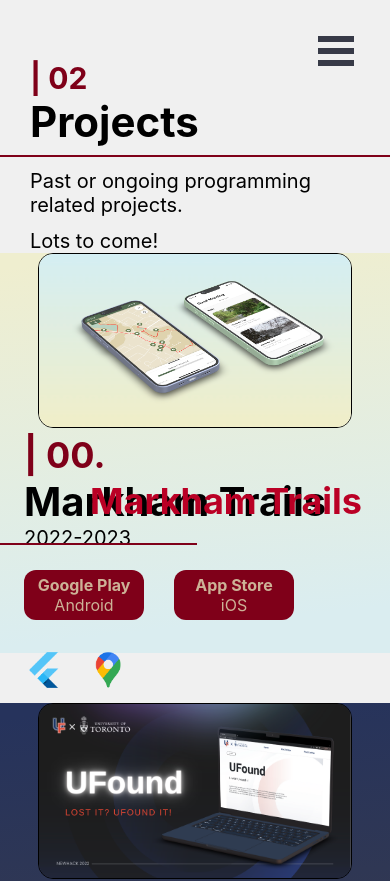
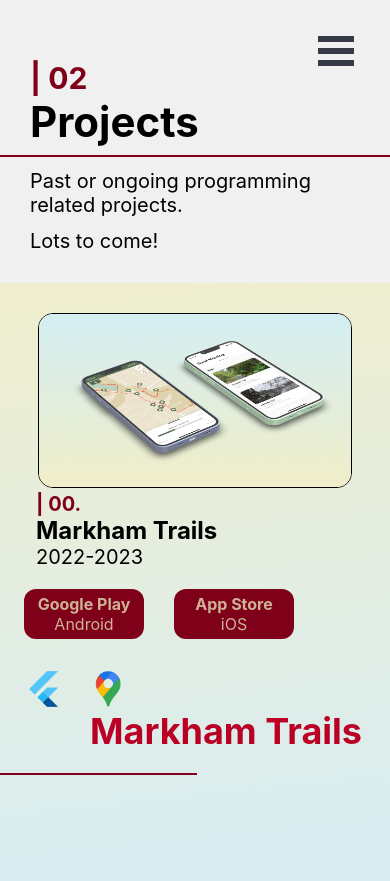
Before and after one commit to sarinali/Personal-Website, a React (Create React App) app: page /projects in a window 390 px wide. Shown: the top 881 px of the page. Built offline with nearby package versions, Linux system fonts and the light colour scheme.

Commit message:
mobile formatting

```diff
--- a/src/components/ProjectContainer.js
+++ b/src/components/ProjectContainerDesktop.js
@@ -2,9 +2,10 @@
 import styled from "styled-components";
 import { Tooltip as ReactTooltip } from "react-tooltip";
 import "react-tooltip/dist/react-tooltip.css";
+import React from 'react'
 
 
-function ProjectContainer({
+function ProjectContainerDesktop({
   sourceImage,
   projectName,
   projectIndex,
@@ -16,8 +17,17 @@
   isDark,
   textWidth
 }) {
+  const [width, setWidth] = React.useState(window.innerWidth);
+  const breakpoint = 760;
+  React.useEffect(() => {
+    /* Inside of a "useEffect" hook add an event listener that updates
+       the "width" state variable when the window size changes */
+    window.addEventListener("resize", () => setWidth(window.innerWidth));
+    return () => window.removeEventListener("resize", window.handleWindowResize);
+  }, []);
+
   const Wrapper = styled.div`
-    height: 400px;
+    height: ${width > breakpoint ? '400px' : '600px'};
     width: 100%;
     display: flex;
     justify-content: center;
@@ -27,11 +37,12 @@
     margin-bottom: 50px;
     @media (max-width: 760px) {
       display: block;
+      margin-top: 30px;
     }
   `;
 
   const Title = styled.div`
-    font-size: 40px;
+    font-size: ${width > breakpoint ? '40px' : '24px'};
     color: ${isDark ? "white" : "black"};
     font-weight: bold;
   `;
@@ -42,7 +53,8 @@
   `
 
   const Index = styled.div`
-    font-size: 36px;
+    ${'' /* font-size: 36px; */}
+    font-size: ${width > breakpoint ? '36px' : '20px'};
     font-weight: bold;
     color: ${isDark ? "#DE4736" : "#7F0019"};
   `;
@@ -52,25 +64,10 @@
 
   `;
 
-//   const ProjectDescription = styled.div`
-//     display: flex;
-//     justify-content: center;
-//     align-items: center;
-//     ${'' /* width: 350px; */}
-//     width: ${textWidth}
-//   `;
 
-  console.log(isDark)
   return (
+
     <Wrapper>
-      {/* <div className='poop'>
-                <div className='project-image-container'>
-
-                    <img src={sourceImage} alt='' className='project-image' id='image'></img>
-                </div>
-                    <div className='image-hover'></div>
-
-            </div> */}
       <div class="projectimage-container">
         <div class="project-image">
           <img
@@ -84,6 +81,7 @@
         <div className="overlay" id="a">
           <div className="project-description">{description}</div>
         </div>
+        {/* after 760 px make sure to take render somewhere else  */}
       <div className="project-title-display" id="b">
         <div>{projectName}</div>
       </div>
@@ -137,4 +135,4 @@
   );
 }
 
-export default ProjectContainer;
+export default ProjectContainerDesktop;
--- /dev/null
+++ b/src/components/ProjectContainerMobile.js
@@ -0,0 +1,7 @@
+function ProjectContainerMobile() {
+    return (
+        <div></div>
+    )
+}
+
+export default ProjectContainerMobile;
--- a/src/components/TopBar.js
+++ b/src/components/TopBar.js
@@ -12,7 +12,7 @@
     window.addEventListener("resize", () => setWidth(window.innerWidth));
     return () => window.removeEventListener("resize", window.handleWindowResize);
   }, []);
-  width > breakpoint ? console.log('greater than 760') : console.log('less than 760')
+  // width > breakpoint ? console.log('greater than 760') : console.log('less than 760')
   // }
   return width < breakpoint ? <TopBarMobile /> : <TopBarDesktop />;
 
--- a/src/css/projects.css
+++ b/src/css/projects.css
@@ -48,6 +48,9 @@
 
 
 .overlay:hover {
+    /* @media (max-width: 760px) {
+        opacity: 0;
+    } */
     opacity: 0.75;
 }
 
@@ -77,7 +80,7 @@
     display: flex;
     justify-content: center;
     align-items: center;
-    width: 350px;
+    width: 300px;
 }
 
 .project-detail {
@@ -187,4 +190,20 @@
         /* margin-left: 20%;
         margin-right: 20%; */
     }
+
+    .overlay:hover {
+        opacity: 0;
+    }
+    #a:hover + #b {
+        opacity: 1;
+    }
+
+    .project-image {
+        margin-top: 30px;
+    }
+
+    .project-detail {
+        margin-left: 36px;
+    }
+
 }
--- a/src/pages/Projects.js
+++ b/src/pages/Projects.js
@@ -11,13 +11,25 @@
 import WolfPackApp from '../assets/projects_assets/wolfpackapp.png'
 import Boink from '../assets/projects_assets/boink.png'
 import BattleShip from '../assets/projects_assets/battleship.png'
-import ProjectContainer from "../components/ProjectContainer";
+import ProjectContainerDesktop from "../components/ProjectContainerDesktop";
 import ProjectBundle from '../components/ProjectBundle'
 import ProjectButton from "../components/ProjectButton";
 import TechBundle from '../components/TechBundle'
+import React from 'react'
+
+import ProjectContainerMobile from '../components/ProjectContainerMobile'
 
 
 function Projects() {
+    const [width, setWidth] = React.useState(window.innerWidth);
+  const breakpoint = 760;
+  React.useEffect(() => {
+    /* Inside of a "useEffect" hook add an event listener that updates
+       the "width" state variable when the window size changes */
+    window.addEventListener("resize", () => setWidth(window.innerWidth));
+    return () => window.removeEventListener("resize", window.handleWindowResize);
+  }, []);
+//   width > breakpoint ? console.log('greater than 760') : console.log('less than 760')
     const projects = [
         new ProjectBundle(
             Trails,
@@ -180,10 +192,9 @@
                     displayIndex={'| 02'}
                     displayText={['Past or ongoing programming related projects. ', 'Lots to come!']}
                 ></PageIntro>
-            <div>
+            <div className="projects">
                 {projects.map((project) => {
-                    return (
-                        <ProjectContainer
+                    {/* return width < breakpoint ? <ProjectContainerMobile /> : <ProjectContainerDesktop
                         sourceImage={project.image}
                         projectName={project.title}
                         projectIndex={project.index}
@@ -194,8 +205,20 @@
                         description={project.description}
                         isDark = {project.dark}
                         textWidth = {project.textWidth}
-                        ></ProjectContainer>
-                    )
+                        ></ProjectContainerDesktop>; */}
+                        return <ProjectContainerDesktop
+                        sourceImage={project.image}
+                        projectName={project.title}
+                        projectIndex={project.index}
+                        projectDate={project.date}
+                        buttonList={project.buttonList}
+                        techList={project.techList}
+                        background={project.background}
+                        description={project.description}
+                        isDark = {project.dark}
+                        textWidth = {project.textWidth}
+                        ></ProjectContainerDesktop>
+
                 })}
             </div>
         </div>
```
